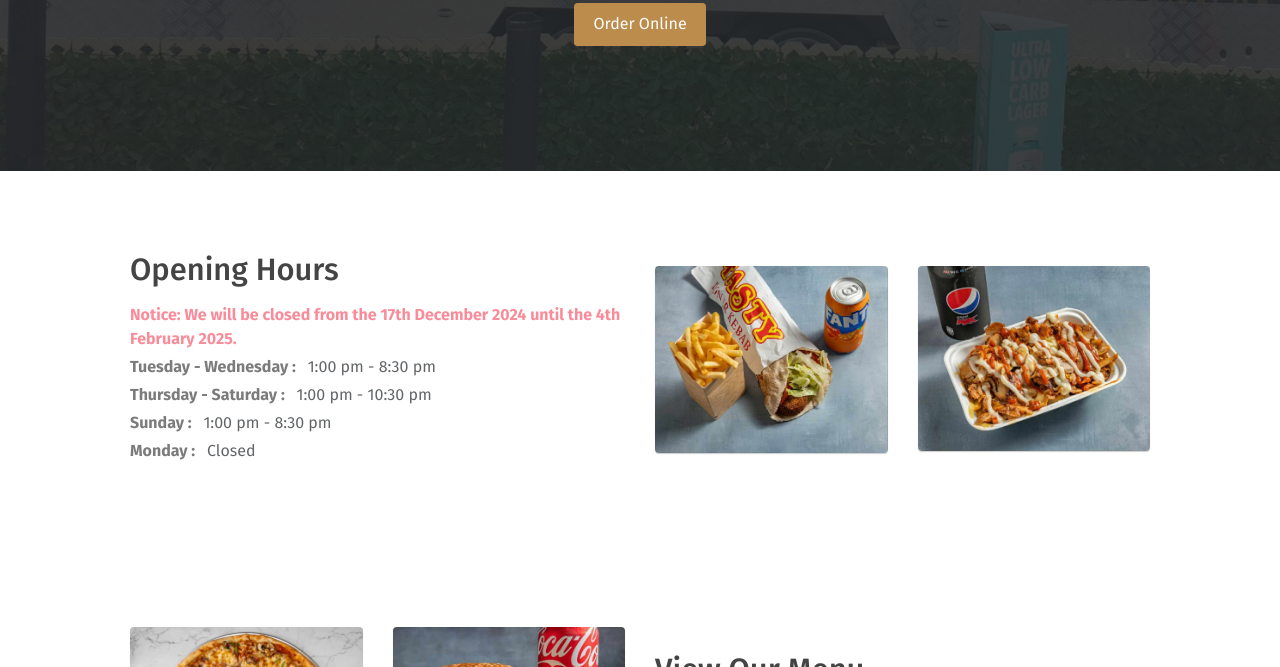
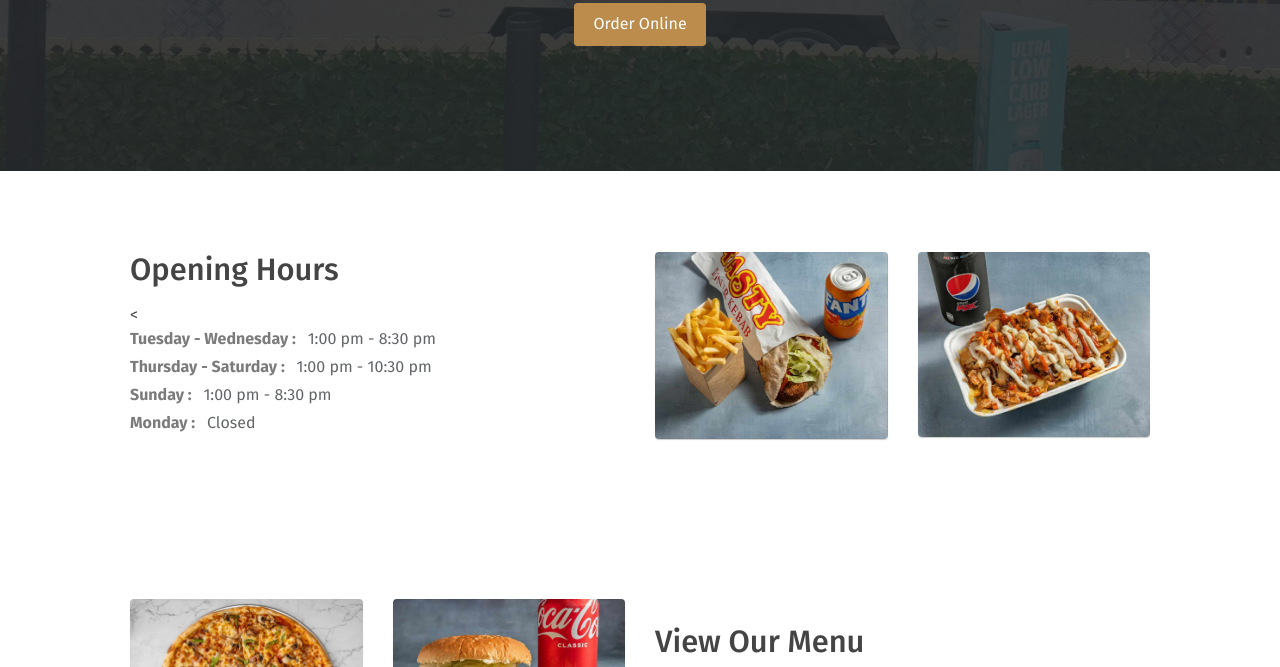
Before and after one commit to CharnwoodFoodTruck/CharnwoodFoodTruck.github.io, a website: page docs/index.html in a window 1280 px wide. Shown: the part 604-1271 px from the top of the page. Drawn offline with Linux system fonts and the light colour scheme.

Commit message:
Remove holiday notice

```diff
--- a/docs/index.html
+++ b/docs/index.html
@@ -87,7 +87,7 @@
             <div class="row align-items-center">
                 <div class="col-md-6">
                     <h3 class="section-title">Opening Hours</h3>
-		    <p class="mb-1 font-weight-bold text-danger">Notice: We will be closed from the 17th December 2024 until the 4th February 2025.</p>
+		    <<!-- p class="mb-1 font-weight-bold text-danger">Notice: We will be closed from the 17th December 2024 until the 4th February 2025.</p> -->
                     <p class="mb-1 font-weight-bold">Tuesday - Wednesday : <span class="font-weight-normal pl-2 text-dark">1:00 pm - 8:30 pm</span></p>
                     <p class="mb-1 font-weight-bold">Thursday - Saturday : <span class="font-weight-normal pl-2 text-dark">1:00 pm - 10:30 pm</span></p>
                     <p class="mb-1 font-weight-bold">Sunday : <span class="font-weight-normal pl-2 text-dark">1:00 pm - 8:30 pm</span></p>
```
